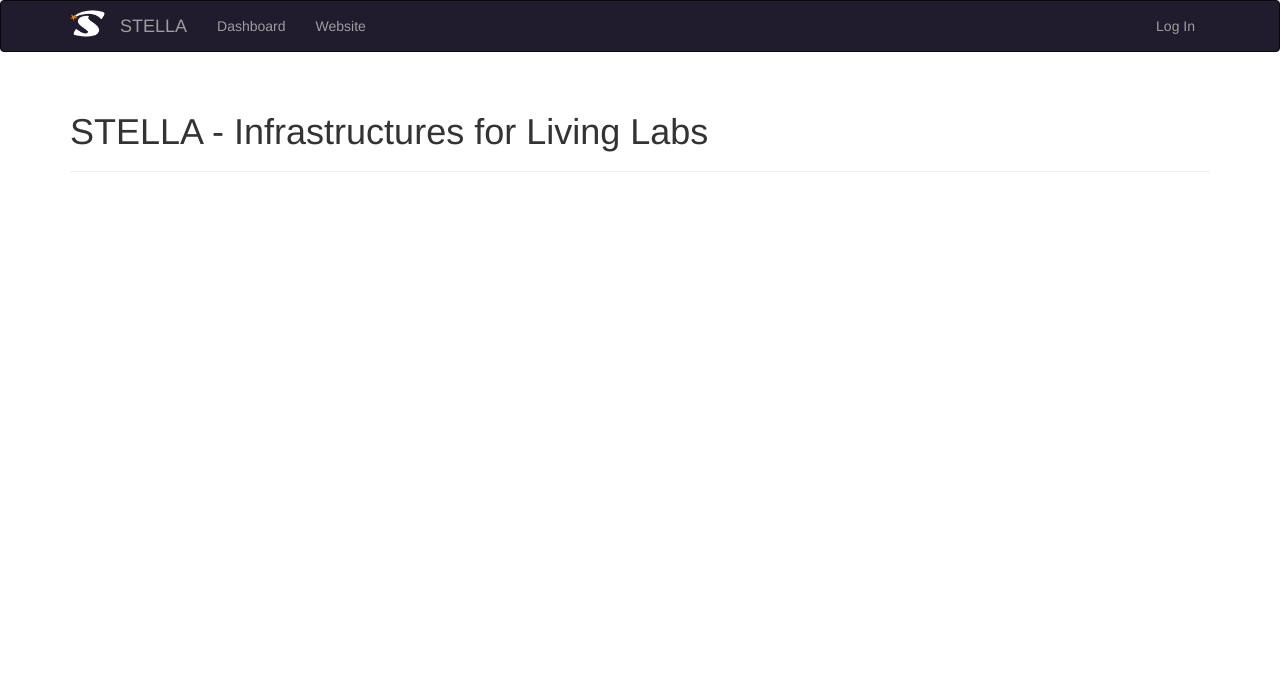
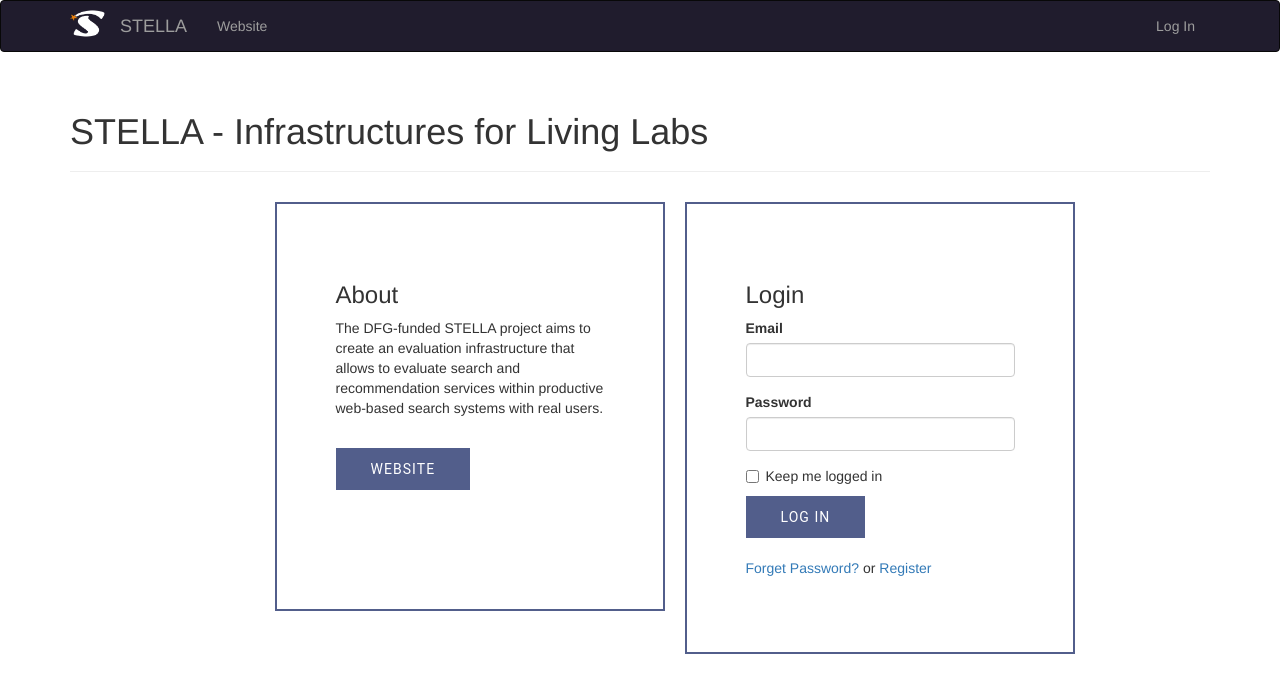
Before and after one commit to stella-project/stella-server, a Flask app: page / in a window 1280 px wide. Shown: the top 693 px of the page. Run offline with Flask 2, Linux system fonts and the light colour scheme; some libraries are stand-ins or nearby versions.

Commit message:
add new UI elements for User, Systems and Index site

```diff
--- a/web/app/main/views.py
+++ b/web/app/main/views.py
@@ -1,17 +1,27 @@
-from flask import render_template, session, redirect, url_for, current_app, request
-from flask_login import current_user
+from flask import render_template, session, redirect, url_for, current_app, request, flash
+from flask_login import current_user, login_user
 from . import main
 import json
 
 from ..models import User, Session, System, Feedback
 
 from ..dashboard import Dashboard
+from .. auth.forms import LoginForm
 import plotly.offline
-
 
 @main.route('/', methods=['GET', 'POST'])
 def index():
-    return render_template('index.html')
+    form = LoginForm()
+    if form.validate_on_submit():
+        user = User.query.filter_by(email=form.email.data.lower()).first()
+        if user is not None and user.verify_password(form.password.data):
+            login_user(user, form.remember_me.data)
+            next = request.args.get('next')
+            if next is None or not next.startswith('/'):
+                next = url_for('main.index')
+            return redirect(next)
+        flash('Invalid email or password.')
+    return render_template('index.html', form=form)
 
 
 @main.route('/dashboard', methods=['GET', 'POST'])
@@ -21,7 +31,7 @@ def dashboard():
     else:
         if request.method == 'POST' and request.form.get('system') is not None and request.form.get('site') is not None:
             system_id = request.form.get('system')
-            site_id =  request.form.get('site')
+            site_id = request.form.get('site')
             dashboard = Dashboard(current_user.id, system_id, site_id)
         else:
             dashboard = Dashboard(current_user.id)
@@ -35,3 +45,10 @@ def dashboard():
                                ids=['graph-{}'.format(i) for i, _ in enumerate(graphs)],
                                graphJSON=json.dumps(graphs, cls=plotly.utils.PlotlyJSONEncoder),
                                form=dashboard.dropdown())
+
+
+@main.route('/systems', methods=['GET', 'POST'])
+def systems():
+    systems = System.query.filter().distinct().all()
+    # systems = System.query.filter_by(participant_id=current_user.id).all()
+    return render_template('systems.html', systems=systems)
--- a/web/app/templates/auth/register.html
+++ b/web/app/templates/auth/register.html
@@ -9,5 +9,6 @@
 </div>
 <div class="col-md-4 col-md-offset-4">
     {{ wtf.quick_form(form) }}
+
 </div>
 {% endblock %}
--- a/web/app/templates/base.html
+++ b/web/app/templates/base.html
@@ -12,7 +12,7 @@
         margin-top: -10px;
     }
     .navbar {
-        color: white;
+        color: #ffffff;
         background-color: #201C2D;
     }
 </style>
@@ -36,12 +36,16 @@
         <div class="navbar-collapse collapse">
             <ul class="nav navbar-nav">
 {#                  <li><a href="{{ url_for('main.index') }}">Home</a></li>#}
-                <li><a href="{{ url_for('main.dashboard') }}">Dashboard</a></li>
                 <li><a href="https://stella-project.org/">Website</a></li>
+                {% if current_user.is_authenticated %}
+                    <li><a href="{{ url_for('main.dashboard') }}">Dashboard</a></li>
+                    <li><a href="{{ url_for('main.systems') }}">Systems</a></li>
+                {% endif %}
             </ul>
             <ul class="nav navbar-nav navbar-right">
                 {% if current_user.is_authenticated %}
-                <li><a href="{{ url_for('auth.logout') }}">Log Out</a></li>
+                    <li><a href="{{ url_for('auth.user') }}">User</a></li>
+{#                <li><a href="{{ url_for('auth.logout') }}">Log Out</a></li>#}
                 {% else %}
                 <li><a href="{{ url_for('auth.login') }}">Log In</a></li>
                 {% endif %}
@@ -61,6 +65,7 @@
     {% endfor %}
 
     {% block page_content %}{% endblock %}
+
 </div>
 {% endblock %}
 
--- a/web/app/templates/index.html
+++ b/web/app/templates/index.html
@@ -1,4 +1,5 @@
 {% extends "base.html" %}
+{% import "bootstrap/wtf.html" as wtf %}
 
 {% block title %}STELLA server{% endblock %}
 
@@ -6,9 +7,99 @@
     <div class="page-header">
         <h1>{% if current_user.is_authenticated %}Hello, {{ current_user.username }}{% else %}STELLA - Infrastructures for Living Labs{% endif %}</h1>
     </div>
-    <!--
-    <div class="col-md-8 col-md-offset-2">
-        <img src="static/img/figure_stella.png" class="img-responsive"> </img>
-    </div>
-    -->
+
+    <div class="container login-container">
+            <div class="row border justify-content-center">
+                <div class="col-md-2"> </div>
+                <div class="col-md-4 login-form-1 box">
+                    <h3>About</h3>
+                    <p>The DFG-funded STELLA project aims to create an evaluation infrastructure that allows to evaluate search and recommendation services within productive web-based search systems with real users.</p>
+                    <br>
+
+                    <a href="https://stella-project.org/" class="btn btn-primary btn-lg" role="button" aria-disabled="true">Website</a>
+                    <br>
+                    <br>
+                    <br>
+                    <br>
+                </div>
+
+                <div class="col-md-4 login-form-2">
+                {% if current_user.is_authenticated %}
+                    <h3>Logout</h3>
+                    <p>Goodby, {{ current_user.username }}!</p>
+                    <br><br><br><br><br><br>
+                    <div class="form-group">
+                    <a href="{{ url_for('auth.logout') }}" class="btn btn-primary btn-lg" role="button" aria-disabled="true">Log Out</a>
+                    </div>
+                {% else %}
+                    <h3>Login</h3>
+                    {{ wtf.quick_form(form) }}
+
+
+                        <div class="form-group">
+                            <br>
+                            <p>
+                            <a href="#" class="ForgetPwd" value="Login">Forget Password?</a> or
+                            <a href="{{ url_for('auth.register') }}">Register</a>
+                            </p>
+                        </div>
+                {% endif %}
+                </div>
+
+                <div class="col-md-2"> </div>
+            </div>
+        </div>
+
+    <style>
+    .btn {
+        border-radius: 0px;
+        box-sizing: border-box;
+        color: #fff;
+        display: inline-block;
+        font-size: 14px;
+        height: 3em;
+        letter-spacing: 0.075em;
+        line-height: 2.5;
+        padding: 0.25em 35px;
+        text-transform: uppercase;
+        transition: .3s ease;
+        background: #525e8b;
+        border-color: #525e8b;
+        margin-right: 15px;
+        border: 2px;
+        font-family: "Roboto", "Helvetica Neue", Helvetica, sans-serif;
+        }
+    .btn:hover {
+        background: 0;
+        box-shadow: 0 0 1px 7px rgba(82, 94, 139, 0.2);
+        border: 2px solid;
+        border-radius: 0px;
+        box-sizing: border-box;
+        display: inline-block;
+        font-size: 14px;
+        height: 3em;
+        padding: 0.25em 35px;
+        letter-spacing: 0.075em;
+        border-color: #525e8b;
+        color: #201c2d;
+        outline: 0;
+        text-transform: uppercase;
+        transition: .3s ease;
+
+    }
+
+    .login-form-1{
+    padding: 5%;
+        border: 2px solid;
+        border-color: #525e8b;
+        margin: 10px;
+}
+    .login-form-2{
+    padding: 5%;
+        border: 2px solid;
+        border-color: #525e8b;
+        margin: 10px;
+    }
+
+    </style>
 {% endblock %}
```
Also changed, not shown: web/app/auth/views.py (+8 -0 lines), web/app/templates/systems.html (added, +179 -0 lines), web/app/templates/user.html (added, +116 -0 lines).
